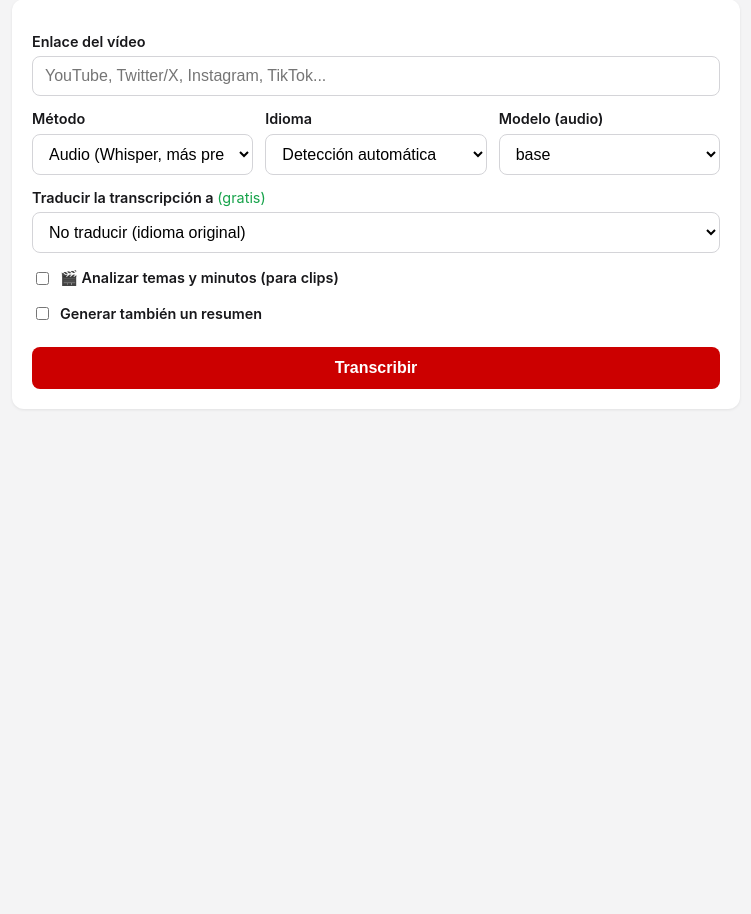
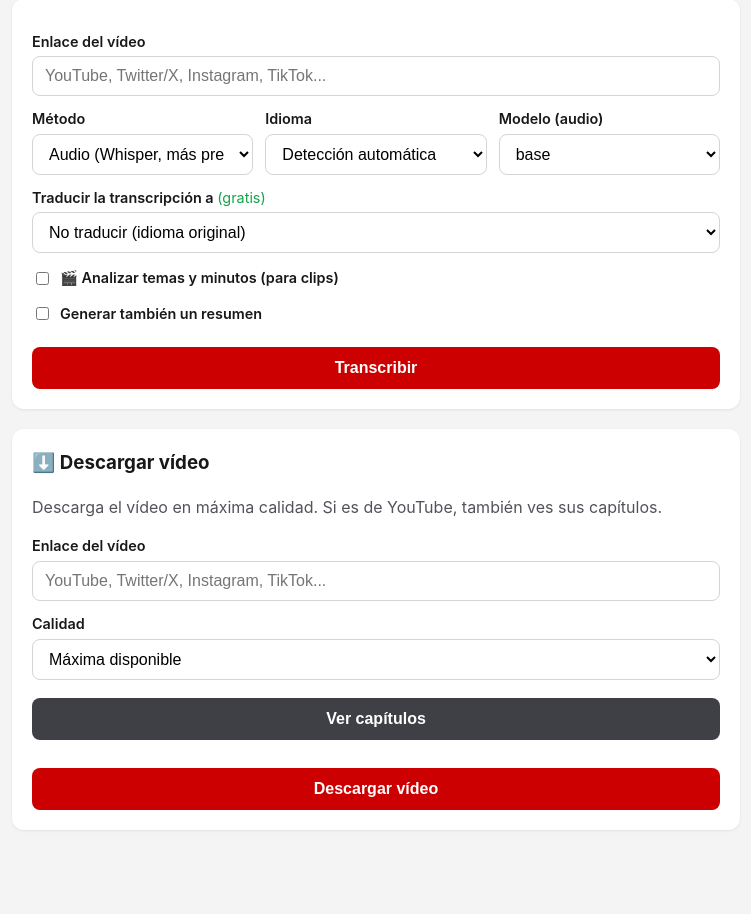
Before and after one commit to paucasero-creator/transcripcion-de-videos, a Flask app: page / in a window 1280 px wide. Shown: the part 173-1087 px from the top of the page, without its empty margins (264-1015 px from the left). Before the commit the page ends 562 px from the top, so only its background shows below. Run offline with Flask 3, Linux system fonts and the light colour scheme.

Commit message:
Añadir descargador de vídeo en máxima calidad y capítulos de YouTube
Co-Authored-By: Claude Opus 4.8 <noreply@anthropic.com>
Claude-Session: https://claude.ai/code/session_01SRB6pP4737z2za1HBqFAUX

```diff
--- a/app.py
+++ b/app.py
@@ -23,7 +23,12 @@ try:
 except ImportError:
     pass
 
-from flask import Flask, jsonify, render_template, request
+import shutil
+import tempfile
+
+from flask import (
+    Flask, after_this_request, jsonify, render_template, request, send_file,
+)
 
 import core
 
@@ -94,6 +99,51 @@ def api_transcribir():
     return jsonify(respuesta)
 
 
+@app.route("/api/capitulos", methods=["POST"])
+def api_capitulos():
+    """Devuelve los capítulos (timestamps del autor) de un vídeo de YouTube."""
+    datos = request.get_json(silent=True) or {}
+    url = (datos.get("url") or "").strip()
+    if not url:
+        return jsonify({"error": "Introduce un enlace de vídeo."}), 400
+    try:
+        capitulos, titulo = core.obtener_capitulos(url)
+    except RuntimeError as e:
+        return jsonify({"error": str(e)}), 400
+    return jsonify({
+        "titulo": titulo,
+        "capitulos": core.capitulos_texto(capitulos),
+        "tiene_capitulos": bool(capitulos),
+    })
+
+
+@app.route("/api/descargar", methods=["POST"])
+def api_descargar():
+    """Descarga el vídeo en máxima calidad y lo envía al navegador."""
+    datos = request.get_json(silent=True) or {}
+    url = (datos.get("url") or "").strip()
+    calidad = datos.get("calidad") or "max"
+    if not url:
+        return jsonify({"error": "Introduce un enlace de vídeo."}), 400
+
+    altura_max = None if calidad == "max" else int(calidad)
+    carpeta = tempfile.mkdtemp(prefix="descarga_")
+
+    try:
+        ruta, titulo = core.descargar_video(url, carpeta, altura_max=altura_max)
+    except (ValueError, RuntimeError) as e:
+        shutil.rmtree(carpeta, ignore_errors=True)
+        return jsonify({"error": str(e)}), 400
+
+    @after_this_request
+    def limpiar(response):
+        shutil.rmtree(carpeta, ignore_errors=True)
+        return response
+
+    nombre = os.path.basename(ruta)
+    return send_file(ruta, as_attachment=True, download_name=nombre)
+
+
 if __name__ == "__main__":
     puerto = int(os.environ.get("PORT", 5000))
     app.run(host="0.0.0.0", port=puerto, debug=False)
--- a/templates/index.html
+++ b/templates/index.html
@@ -108,6 +108,34 @@
 
       <button id="btn" onclick="transcribir()">Transcribir</button>
       <div id="estado"><span class="spinner"></span><span id="estado-texto">Procesando...</span></div>
+    </div>
+
+    <div class="tarjeta">
+      <h3 style="margin-top:0;">⬇️ Descargar vídeo</h3>
+      <p class="sub" style="margin-top:0;">Descarga el vídeo en máxima calidad. Si es de YouTube, también ves sus capítulos.</p>
+      <label for="url-descarga">Enlace del vídeo</label>
+      <input type="text" id="url-descarga" placeholder="YouTube, Twitter/X, Instagram, TikTok...">
+      <div class="fila">
+        <div>
+          <label for="calidad">Calidad</label>
+          <select id="calidad">
+            <option value="max">Máxima disponible</option>
+            <option value="1080">1080p</option>
+            <option value="720">720p</option>
+            <option value="480">480p</option>
+          </select>
+        </div>
+      </div>
+      <div style="display:flex; gap:10px; flex-wrap:wrap;">
+        <button id="btn-capitulos" onclick="verCapitulos()" style="background:#3f3f46;">Ver capítulos</button>
+        <button id="btn-descarga" onclick="descargarVideo()">Descargar vídeo</button>
+      </div>
+      <div id="estado-descarga" class="oculto" style="margin-top:14px;font-weight:600;color:#52525b;"><span class="spinner"></span><span id="estado-descarga-texto">Procesando...</span></div>
+      <div id="capitulos-box" class="oculto" style="margin-top:14px;">
+        <h3>📑 Capítulos del vídeo</h3>
+        <div class="resultado" id="capitulos-texto"></div>
+        <button class="copiar" onclick="copiar('capitulos-texto')">Copiar capítulos</button>
+      </div>
     </div>
 
     <div class="tarjeta oculto" id="tarjeta-resultado">
@@ -239,8 +267,84 @@
     function copiar(id) {
       const texto = document.getElementById(id || 'transcripcion-texto').textContent;
       navigator.clipboard.writeText(texto).then(() => {
-        alert('Transcripción copiada al portapapeles.');
+        alert('Texto copiado al portapapeles.');
       });
+    }
+
+    function urlDescarga() {
+      const u = document.getElementById('url-descarga').value.trim();
+      if (!u) { alert('Introduce un enlace de vídeo.'); return null; }
+      return u;
+    }
+
+    function estadoDescarga(txt) {
+      const box = document.getElementById('estado-descarga');
+      if (txt) { box.classList.remove('oculto'); document.getElementById('estado-descarga-texto').textContent = txt; }
+      else { box.classList.add('oculto'); }
+    }
+
+    async function verCapitulos() {
+      const url = urlDescarga();
+      if (!url) return;
+      const btn = document.getElementById('btn-capitulos');
+      btn.disabled = true;
+      estadoDescarga('Obteniendo capítulos...');
+      document.getElementById('capitulos-box').classList.add('oculto');
+      try {
+        const resp = await fetch('/api/capitulos', {
+          method: 'POST',
+          headers: { 'Content-Type': 'application/json' },
+          body: JSON.stringify({ url })
+        });
+        const datos = await resp.json();
+        if (!resp.ok || datos.error) { alert('❌ ' + (datos.error || 'Error')); return; }
+        const box = document.getElementById('capitulos-box');
+        document.getElementById('capitulos-texto').textContent =
+          datos.tiene_capitulos ? datos.capitulos : 'Este vídeo no tiene capítulos definidos por el autor. Usa la transcripción con marcas de tiempo para localizar clips.';
+        box.classList.remove('oculto');
+      } catch (e) {
+        alert('No se ha podido conectar con el servidor.');
+      } finally {
+        btn.disabled = false;
+        estadoDescarga(null);
+      }
+    }
+
+    async function descargarVideo() {
+      const url = urlDescarga();
+      if (!url) return;
+      const btn = document.getElementById('btn-descarga');
+      btn.disabled = true;
+      estadoDescarga('Descargando el vídeo en máxima calidad (puede tardar)...');
+      try {
+        const resp = await fetch('/api/descargar', {
+          method: 'POST',
+          headers: { 'Content-Type': 'application/json' },
+          body: JSON.stringify({ url, calidad: document.getElementById('calidad').value })
+        });
+        if (!resp.ok) {
+          const datos = await resp.json().catch(() => ({}));
+          alert('❌ ' + (datos.error || 'No se ha podido descargar el vídeo.'));
+          return;
+        }
+        // Descargar el archivo recibido.
+        const blob = await resp.blob();
+        const disp = resp.headers.get('Content-Disposition') || '';
+        const m = disp.match(/filename\*?=(?:UTF-8'')?"?([^\";]+)"?/i);
+        const nombre = m ? decodeURIComponent(m[1]) : 'video.mp4';
+        const enlace = document.createElement('a');
+        enlace.href = URL.createObjectURL(blob);
+        enlace.download = nombre;
+        document.body.appendChild(enlace);
+        enlace.click();
+        enlace.remove();
+        URL.revokeObjectURL(enlace.href);
+      } catch (e) {
+        alert('No se ha podido conectar con el servidor.');
+      } finally {
+        btn.disabled = false;
+        estadoDescarga(null);
+      }
     }
   </script>
 </body>
```
Also changed, not shown: core.py (+132 -18 lines).
